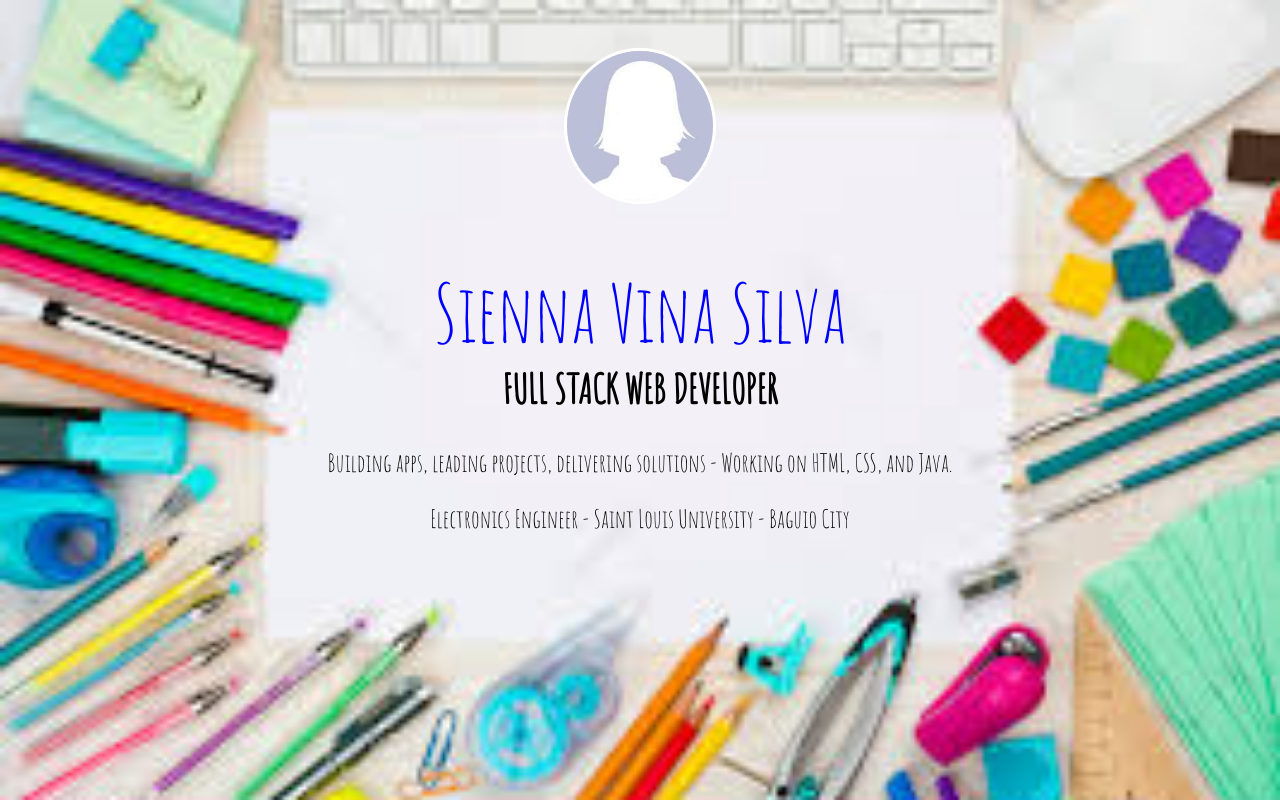
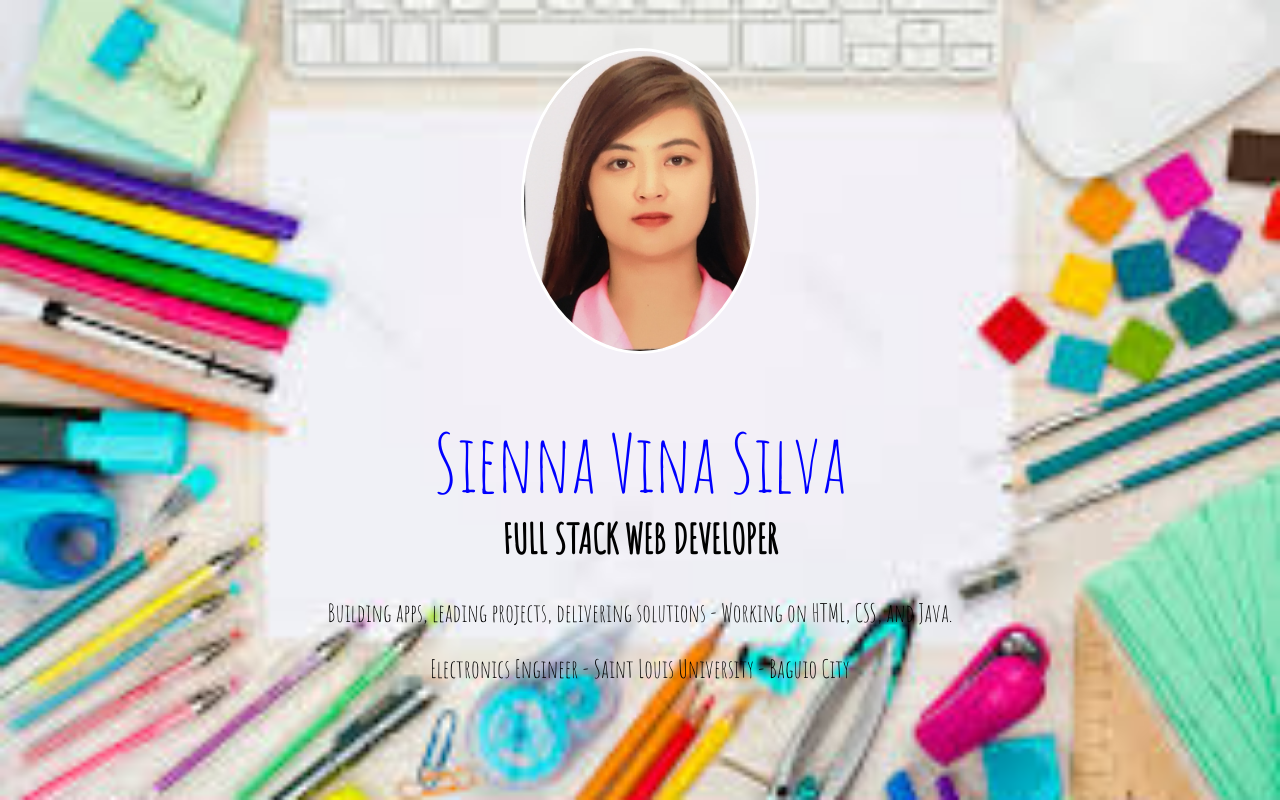
Before and after one commit to SiennaVinaSilva/Portfolio, a plain HTML site: page index.html in a window 1280 px wide. Drawn offline with Linux system fonts and the light colour scheme.

Commit message:
update portfolio

```diff
--- a/assets/styles/style.css
+++ b/assets/styles/style.css
@@ -26,7 +26,7 @@ margin-top:0;}
 
 /*Fourth*/
 .me {
-	height: 150px;
+	height: 300px;
 	border-radius: 100%;
 	border-style: solid;
 	border-color: white;
--- a/index.html
+++ b/index.html
@@ -6,7 +6,7 @@
 	<link rel="stylesheet" type="text/css" href="assets/styles/style.css">
 </head>
 <body>
-	<img src="assets/images/two.jpeg" class="me">
+	<img src="assets/images/two.jpg" class="me">
 	<h1>Sienna Vina Silva</h1>
 	<h2>FULL STACK WEB DEVELOPER</h2>
 	<p class="bio">
```
Also changed, not shown: assets/images/two.jpeg (deleted), assets/images/two.jpg (added).
